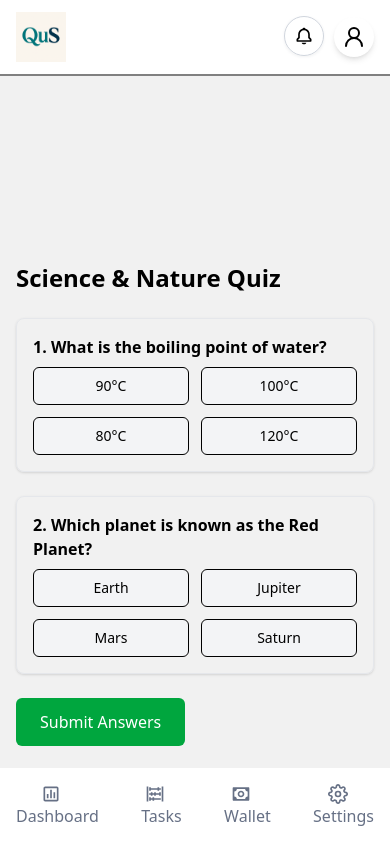
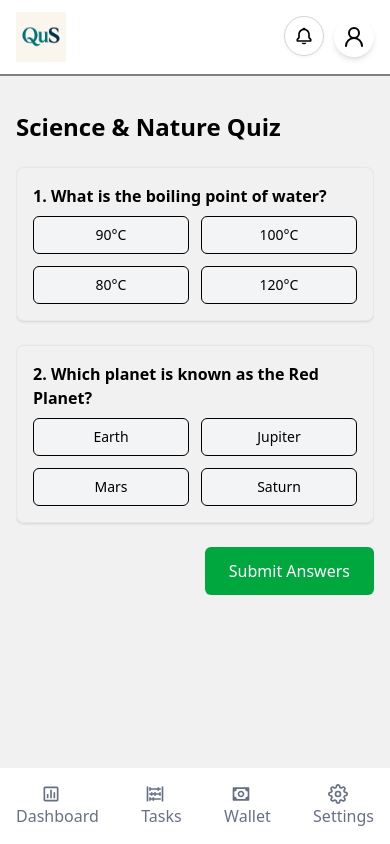
Before and after one commit to Frokesy/qus, a React (Vite) app: page /quizpage in a window 390 px wide. Built offline with nearby package versions, Linux system fonts and the light colour scheme.

Commit message:
modified tasks to fit mobile screen

```diff
--- a/src/components/sections/dashboard/Sidebar.tsx
+++ b/src/components/sections/dashboard/Sidebar.tsx
@@ -10,7 +10,7 @@ import {
 
 const Sidebar = () => {
   return (
-    <div className="lg:w-[15%] bg-[#fff] lg:bg-inherit py-4 w-[100%] flex lg:flex-col flex-row justify-between fixed lg:relative bottom-0 lg:border-r-2 border-[#808080] text-[#667085] lg:pt-10 lg:h-[95vh]">
+    <div className="lg:w-[15%] bg-[#fff] lg:bg-inherit z-50 py-4 w-[100%] flex lg:flex-col flex-row justify-between fixed lg:relative bottom-0 lg:border-r-2 border-[#808080] text-[#667085] lg:pt-10 lg:h-[95vh]">
       <div className="lg:space-y-6 flex lg:flex-col flex-row justify-between w-[100%]">
         <NavLink
           to="/dashboard"
--- a/src/components/sections/dashboard/Topbar.tsx
+++ b/src/components/sections/dashboard/Topbar.tsx
@@ -14,7 +14,7 @@ const Topbar = () => {
   const [showNotificationDropdown, setShowNotificationDropdown] =
     useState<boolean>(false);
   return (
-    <div className="w-[100%] py-3 lg:relative fixed bg-[#fff] lg:bg-inherit flex justify-between px-4 border-b-2 border-[#808080]">
+    <div className="w-[100%] py-3 lg:relative fixed bg-[#fff] lg:bg-inherit z-50 flex justify-between px-4 border-b-2 border-[#808080]">
       <img src="/assets/logo.png" alt="logo" className="w-[50px] h-[50px]" />
       <div className="flex items-center lg:space-x-10">
         <div className="lg:block hidden">
--- a/src/pages/tasks/index.tsx
+++ b/src/pages/tasks/index.tsx
@@ -104,7 +104,7 @@ const Tasks = () => {
 
   return (
     <MainContainer>
-      <div className="flex justify-between lg:flex-row flex-col-reverse space-x-10 h-[85vh] overflow-y-auto">
+      <div className="flex justify-between lg:flex-row flex-col-reverse space-x-10 h-[85vh] overflow-y-auto overflow-x-hidden pb-20 lg:pb-0 pt-4 lg:pt-0">
         <div className="space-y-4 w-full max-w-5xl">
           <div className="flex justify-between items-center">
             <h2 className="text-[24px] font-semibold">Available Tasks</h2>
--- a/src/pages/tasks/quizpage/index.tsx
+++ b/src/pages/tasks/quizpage/index.tsx
@@ -22,7 +22,7 @@ const sampleQuiz: Question[] = [
 const QuizPage = () => {
   return (
     <MainContainer>
-      <div className="max-w-3xl mx-auto py-10 space-y-6">
+      <div className="max-w-3xl h-[80vh] overflow-y-auto mx-auto lg:py-10 space-y-6">
         <h2 className="text-2xl font-bold">Science & Nature Quiz</h2>
 
         {sampleQuiz.map((q, i) => (
@@ -46,9 +46,11 @@ const QuizPage = () => {
           </div>
         ))}
 
-        <button className="bg-green-600 text-white px-6 py-3 rounded-md font-medium hover:bg-green-700 transition">
-          Submit Answers
-        </button>
+        <div className="flex justify-end">
+          <button className="bg-green-600 text-white px-6 py-3 rounded-md font-medium hover:bg-green-700 transition">
+            Submit Answers
+          </button>
+        </div>
       </div>
     </MainContainer>
   );
--- a/src/pages/tasks/taskspage/index.tsx
+++ b/src/pages/tasks/taskspage/index.tsx
@@ -3,7 +3,7 @@ import MainContainer from "../../../components/containers/MainContainer";
 const TaskPage = () => {
   return (
     <MainContainer>
-      <div className="max-w-2xl mx-auto py-10 space-y-6">
+      <div className="max-w-3xl h-[80vh] overflow-y-auto mx-auto lg:py-10 space-y-6">
         <h2 className="text-2xl font-bold">Photo Hunt Task</h2>
         <p className="text-gray-600">
           Take a clear photo of your local market and upload it below. Make sure
@@ -18,9 +18,11 @@ const TaskPage = () => {
           </button>
         </div>
 
-        <button className="bg-green-600 text-white px-6 py-3 rounded-md font-medium hover:bg-green-700 transition">
-          Submit Task
-        </button>
+        <div className="flex justify-end">
+          <button className="bg-green-600 text-white px-6 py-3 rounded-md font-medium hover:bg-green-700 transition">
+            Submit Task
+          </button>
+        </div>
       </div>
     </MainContainer>
   );
```
